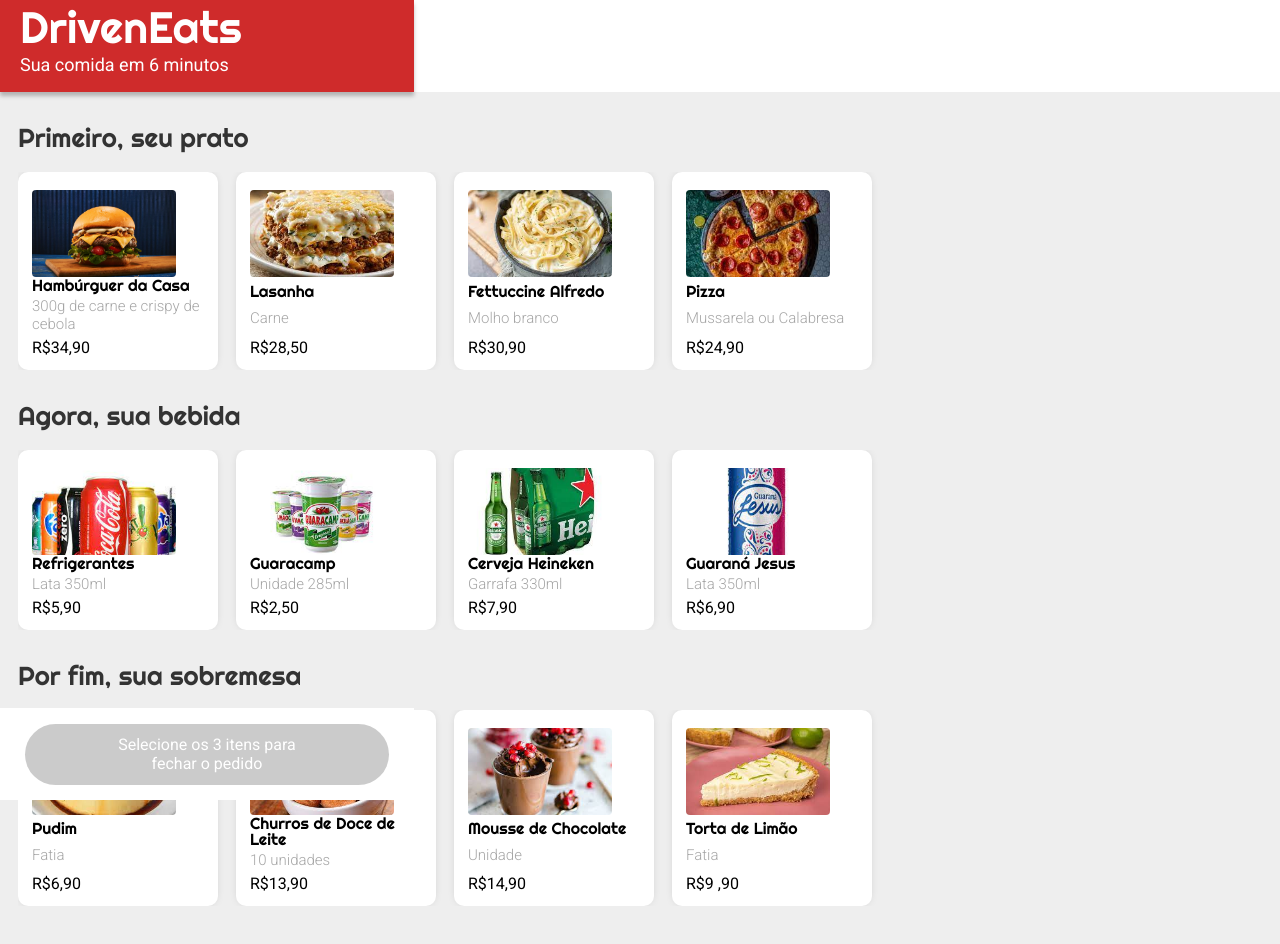
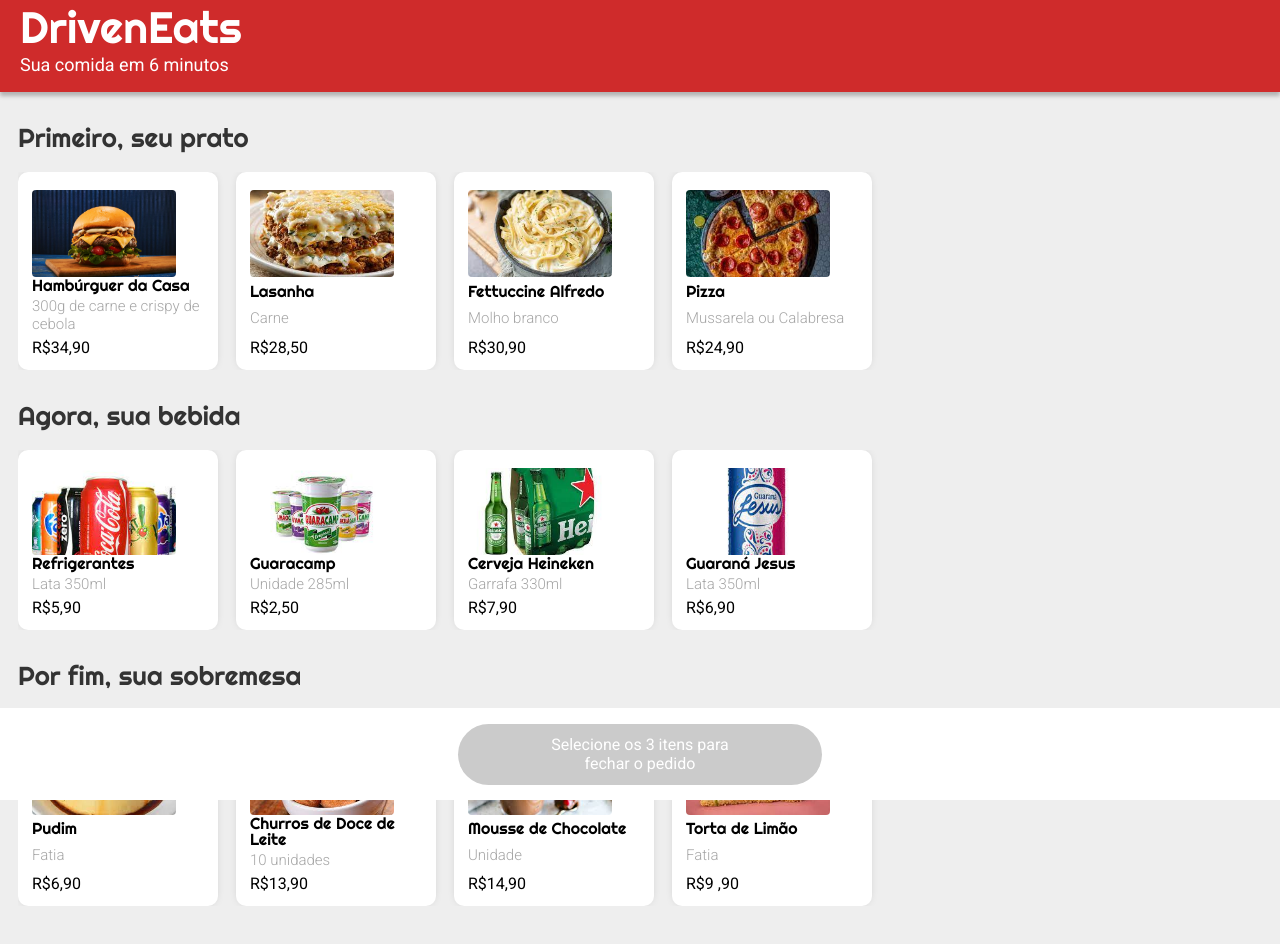
Before and after one commit to casag-paloma/projeto3-driveneats, a plain HTML site: page index.html in a window 1280 px wide. Drawn offline with nearby package versions, Linux system fonts and the light colour scheme.

Commit message:
refactor: atualizar css

```diff
--- a/estilos.css
+++ b/estilos.css
@@ -30,7 +30,7 @@ a > p{
 .topo{
     color: #ffffff ;
     background-color: #CF2B2B;
-    width: 414px;
+    width: 100%;
     height: 92px;
     padding-left: 20px;
     box-sizing: border-box;
@@ -128,6 +128,10 @@ a > p{
 
 }
 
+.prato:hover{
+    cursor: pointer;
+}
+
 .descricao{
     font-weight: 300;
     font-size: 15px;
@@ -140,7 +144,7 @@ a > p{
 
 .bottom{
     background-color: #ffffff;
-    width: 414px;
+    width: 100%;
     height: 92px;
 
     display: flex;
--- a/scripts.js
+++ b/scripts.js
@@ -24,7 +24,6 @@ function selecionarPrato(elemento) {
     precopratoesc = precopratoesc.innerHTML.replace(",",".");
     precopratoesc = Number(precopratoesc);
     console.log(precopratoesc);
-
 }
 
 function selecionarBebida(elemento) {
@@ -43,8 +42,6 @@ function selecionarBebida(elemento) {
     precobebidaesc = precobebidaesc.innerHTML.replace(",",".");
     precobebidaesc = Number(precobebidaesc);
     console.log(precobebidaesc);
-
-
 }
 
 function selecionarSobremesa(elemento) {
@@ -63,7 +60,6 @@ function selecionarSobremesa(elemento) {
     precosobremesaesc = precosobremesaesc.innerHTML.replace(",",".");
     precosobremesaesc = Number(precosobremesaesc);
     console.log(precosobremesaesc);
-
 }
 
 function habilitarBotao(){
@@ -87,5 +83,4 @@ function habilitarBotao(){
     console.log(encoded);
     console.log(`https://wa.me/5521983754188?text=${encoded}`);
     wpp.setAttribute("href", pedido);
-
 }
```
